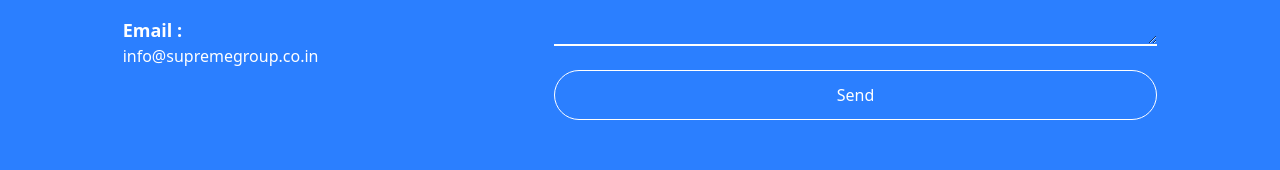
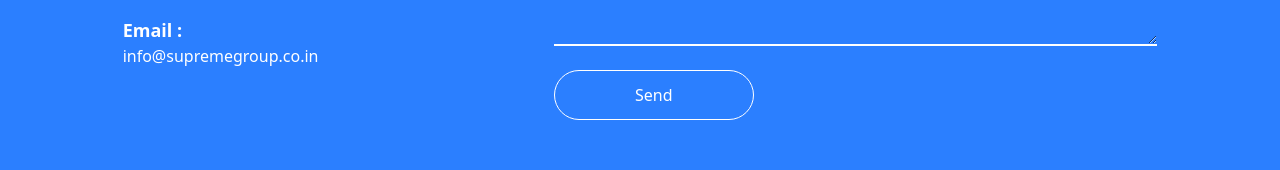
Before and after one commit to rohanarya165/blacksof, a React (Vite) app: page / in a window 1280 px wide. Shown: the part 1986-2156 px from the top of the page. Built offline with nearby package versions, Linux system fonts and the light colour scheme.

Commit message:
minor fix

```diff
--- a/src/components/Contact.tsx
+++ b/src/components/Contact.tsx
@@ -63,7 +63,7 @@ const ContactForm = () => {
               ></textarea>
               <button
                 type="submit"
-                className="border border-white text-white py-3 px-8 rounded-full transition-all hover:bg-white hover:text-black"
+                className="border border-white text-white py-3 px-8 rounded-full transition-all hover:bg-white hover:text-black max-w-[200px]"
               >
                 Send
               </button>
```
